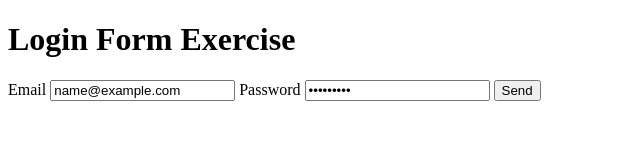
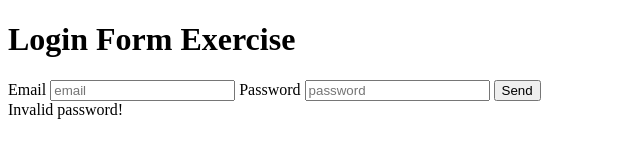
Before and after one commit to andreibtc84/formApi-validation, a plain HTML site: page index.html in a window 1280 px wide. Both pictures are taken after typing "name@example.com", "Sample123" into the empty fields and a click on the input "Send". Shown: the whole page, without its empty margins (0-640 px from the left). Drawn offline with Linux system fonts and the light colour scheme; no server answers.

Commit message:
Adds form handler and cleanFields function

```diff
--- a/app.js
+++ b/app.js
@@ -3,6 +3,7 @@ console.log("Connected!");
 const email = document.querySelector(".email");
 const password = document.querySelector(".password");
 const submit = document.querySelector(".submit");
+const userFeedback = document.querySelector(".output");
 
 // Validation FUNCTIONS:
 // At least 8 chars
@@ -19,6 +20,8 @@ const charCheck = (str) => {
     /[0-9]/g.test(str)
   );
 };
+
+// Submits form to API endpoint
 
 const submitForm = (e) => {
   e.preventDefault();
@@ -41,4 +44,21 @@ const submitForm = (e) => {
     });
 };
 
-submit.addEventListener("click", submitForm);
+// Cleans form
+const cleanFields = () => {
+  email.value = "";
+  password.value = "";
+};
+
+// Handles submit event
+
+const handleSubmit = (e) => {
+  console.log(charCheck(password.value));
+  charCheck(password.value) === false
+    ? (userFeedback.innerText = "Invalid password!")
+    : submitForm(e);
+  e.preventDefault();
+  cleanFields();
+};
+
+submit.addEventListener("click", handleSubmit);
--- a/index.html
+++ b/index.html
@@ -31,6 +31,7 @@
         />
         <input type="submit" value="Send" class="submit" />
       </form>
+      <div class="output"></div>
     </div>
   </body>
 </html>
```
